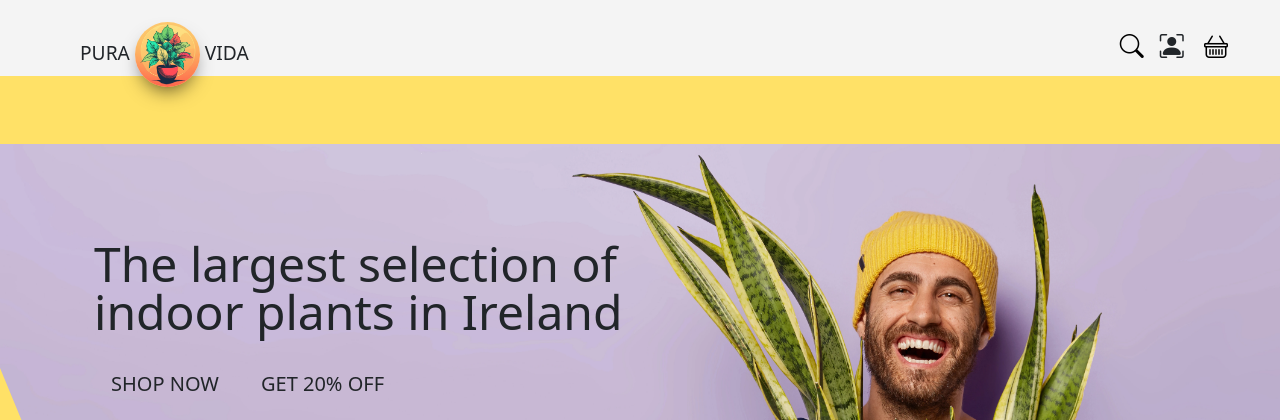
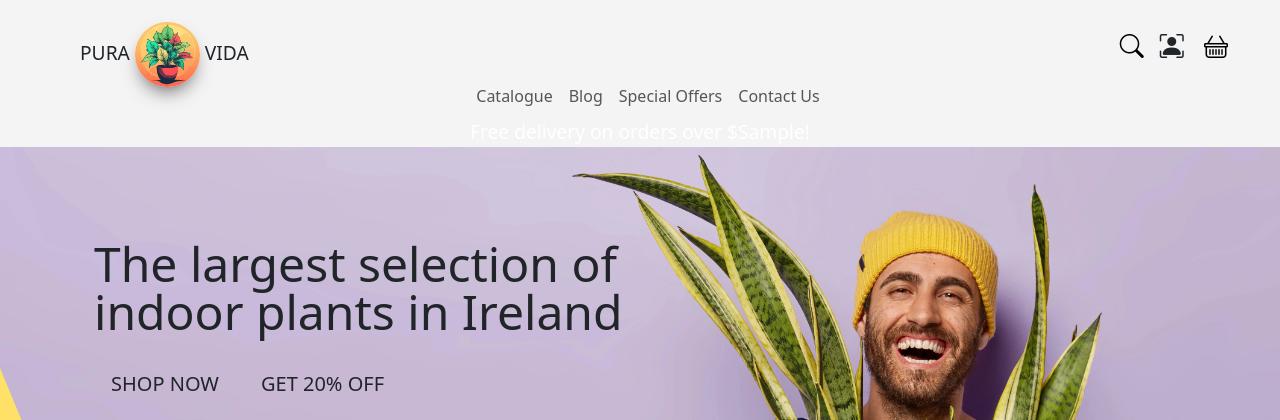
Before and after one commit to viktor-codes/puravida, a Django app: template home/templates/home/index.html in a window 1280 px wide. Shown: the top 420 px of the page. Run offline with Django 3.2, Linux system fonts and the light colour scheme; the template is opened without the code that fills it: most values are stand-ins (such as "Sample title", 1, 10 or a date in 2020); some libraries are stand-ins or nearby versions; some web fonts are replaced.

Commit message:
Added navigation bar

```diff
--- a/templates/includes/base.html
+++ b/templates/includes/base.html
@@ -108,6 +108,16 @@
                 </ul>
             </div>
         </div>
+        <div class="row">
+            <nav class="navbar navbar-expand-lg navbar-light py-0 w-100">
+                {% include 'includes/main-nav.html' %}
+            </nav>
+        </div>
+        <div id="delivery-banner" class="row text-center">
+            <div class="col text-white">
+                <h4 class="text-brand my-1">Free delivery on orders over ${{ free_delivery_threshold }}!</h4>
+            </div>
+        </div>
     </header>
     {% if messages %}
     <div class="message-container"></div>
--- /dev/null
+++ b/templates/includes/main-nav.html
@@ -0,0 +1,54 @@
+<div class="collapse navbar-collapse ps-3 m-0" id="main-nav">
+    <ul class="navbar-nav w-auto mx-auto">
+        <li class="nav-item dropdown">
+            <a class="nav-text nav-link mr-5" href="#" id="all-products-link"
+                data-bs-toggle="dropdown" aria-haspopup="true" aria-expanded="false">
+                Catalogue
+            </a>
+            <div class="dropdown-menu border-0" aria-labelledby="all-products-link">
+                <a href="" class="dropdown-item">Foliage Plants</a>
+                <a href="" class="dropdown-item ">Flowering Plants</a>
+                <a href="" class="dropdown-item">Air prifying Plants</a>
+                <a href="" class="dropdown-item">Succulent Plants</a>
+                <a href="" class="dropdown-item ">Cacti & Cactus Plant</a>
+                <a href="" class="dropdown-item">Bonsai</a>
+                <a href="" class="dropdown-item ">Pots</a>
+                <a href="" class="dropdown-item">Plant Care</a>
+            </div>
+        </li>
+        <li class="nav-item dropdown">
+            <a class="nav-text nav-link mr-5" href="#" id="all-products-link"
+                data-bs-toggle="dropdown" aria-haspopup="true" aria-expanded="false">
+                Blog
+            </a>
+            <div class="dropdown-menu border-0" aria-labelledby="all-products-link">
+                <a href="" class="dropdown-item">About Us</a>
+                <a href="" class="dropdown-item ">Indoor Plants Care Tips</a>
+                <a href="" class="dropdown-item">Indoor Plants Advantages</a>
+            </div>
+        </li>
+        <li class="nav-item dropdown">
+            <a class="nav-text nav-link mr-5" href="#" id="clothing-link"
+                data-bs-toggle="dropdown" aria-haspopup="true" aria-expanded="false">
+                Special Offers
+            </a>
+            <div class="dropdown-menu border-0" aria-labelledby="clothing-link">
+                <a href="" class="dropdown-item">Season Sale</a>
+                <a href="" class="dropdown-item">Free pots</a>
+                <a href="" class="dropdown-item">Buy 2 get 3</a>
+            </div>
+        </li>
+
+        <li class="nav-item dropdown">
+            <a class="nav-text nav-link mr-5" href="#" id="homeware-link"
+                data-bs-toggle="dropdown" aria-haspopup="true" aria-expanded="false">
+                Contact Us
+            </a>
+            <div class="dropdown-menu border-0" aria-labelledby="homeware-link">
+                <a href="" class="dropdown-item">By Phone</a>
+                <a href="" class="dropdown-item">By social media</a>
+                <a href="" class="dropdown-item">By email</a>
+            </div>
+        </li>
+    </ul>
+</div>
```
Also changed, not shown: 2 other files.
